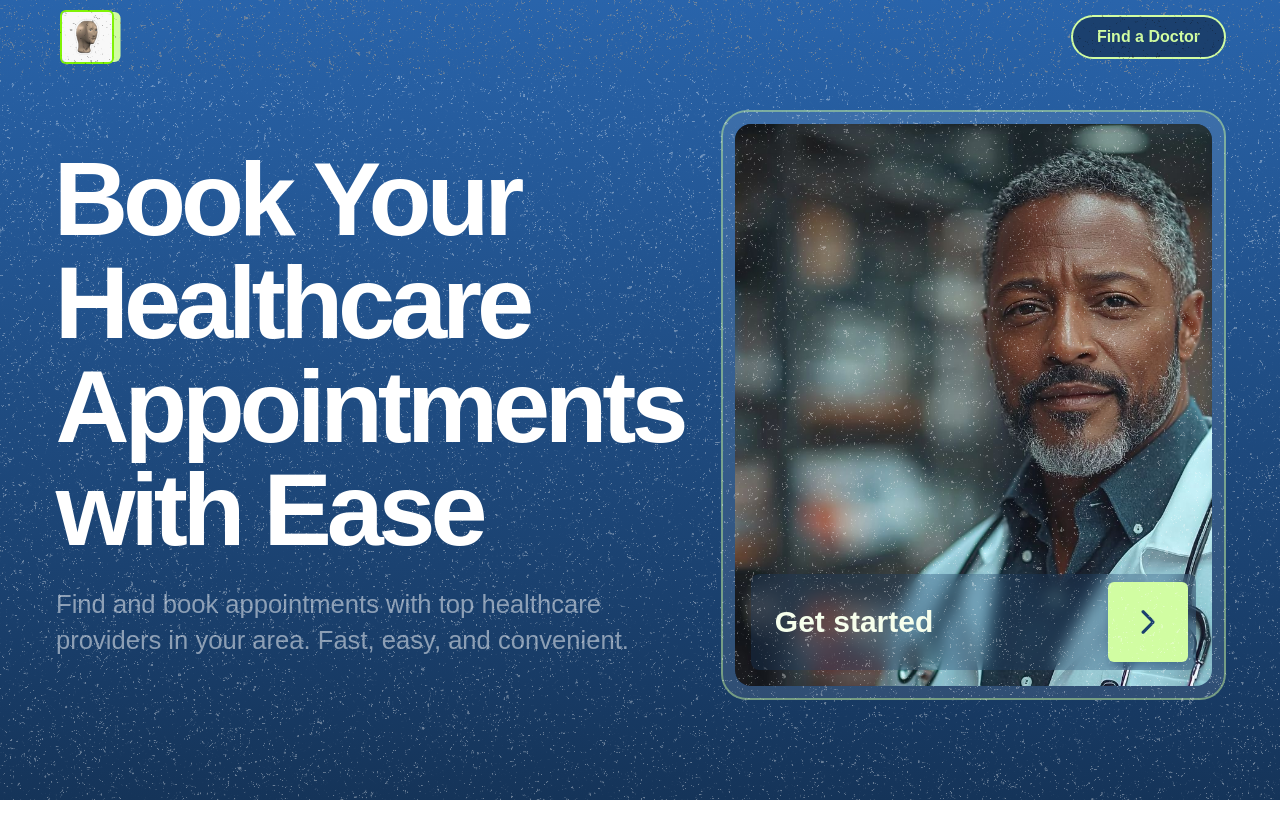
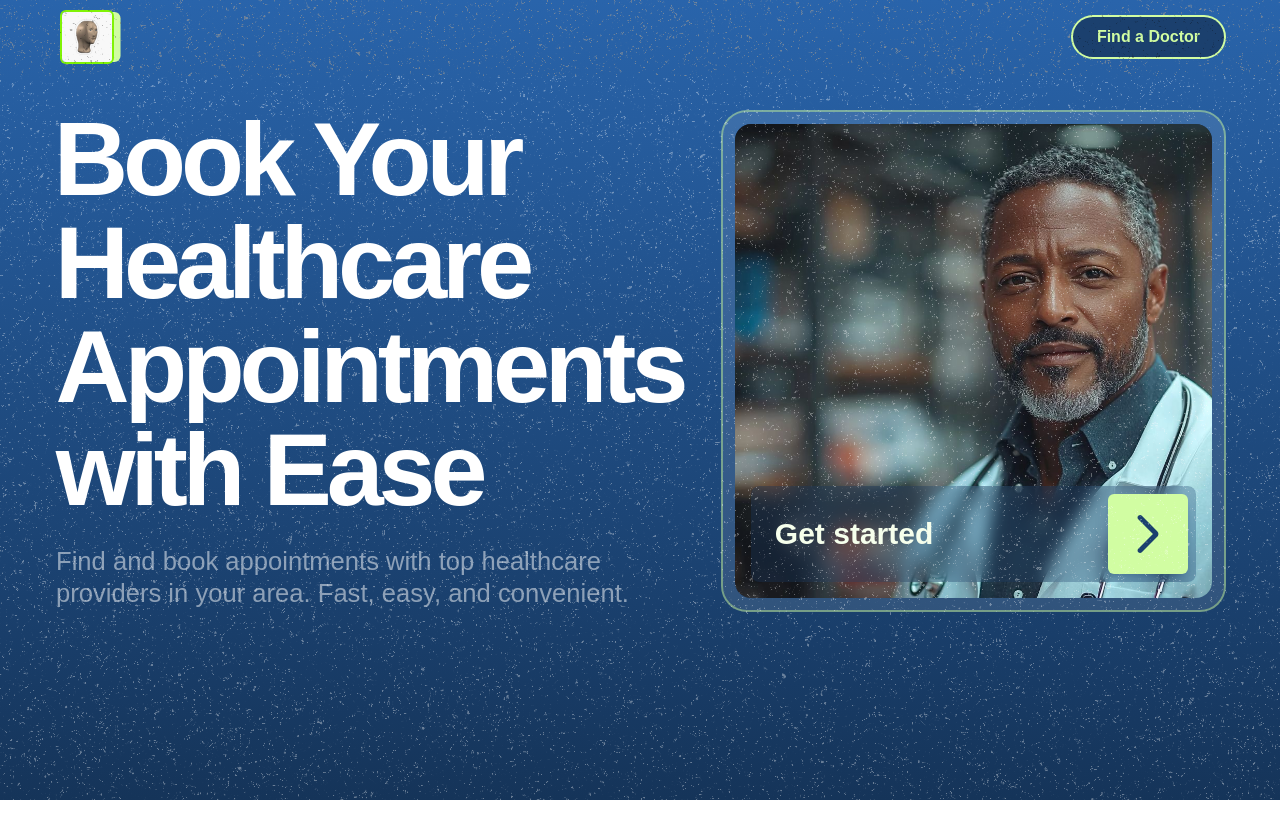
Before and after one commit to favourwright/michalis-heathcare, a Next.js app: page / in a window 1280 px wide. Shown: the top 838 px of the page. Built offline with nearby package versions, Linux system fonts and the light colour scheme.

Commit message:
feat: more hero section responsive

```diff
--- a/components/guest/sections/Hero.tsx
+++ b/components/guest/sections/Hero.tsx
@@ -37,14 +37,14 @@ const Hero = () => {
           gap-10 relative">
           <div
             data-hero-text
-            className="md:max-w-[80%] flex-1 py-10 self-center opacity-0
+            className="md:max-w-[80%] flex-1 self-center opacity-0
             relative z-10">
             <h1
               className="font-bold tracking-tighter text-clamp-xl
               text-white leading-none">
               Book Your Healthcare Appointments with Ease
             </h1>
-            <p className="max-w-[600px] text-white/50 text-clamp-xs mt-6 opacity-0">
+            <p className="max-w-[600px] text-white/50 text-clamp-xs mt-6 opacity-0 leading-tight">
               Find and book appointments with top healthcare providers in your area.
               Fast, easy, and convenient.
             </p>
@@ -82,9 +82,9 @@ const HeroImageSection = () => {
               text-mindaro-900 font-semibold shadow-lg shadow-yale-blue/30">
               <span>Get started</span>
               <span
-                className="h-20 w-20 rounded-md bg-mindaro text-yale-blue
+                className="h-10 md:h-20 w-10 md:w-20 rounded-md bg-mindaro text-yale-blue
                 flex items-center justify-center shadow-lg shadow-yale-blue/30">
-                <span>
+                <span className="md:text-5xl">
                   <Icon icon="material-symbols:arrow-forward-ios-rounded" />
                 </span>
               </span>
--- a/tailwind.config.ts
+++ b/tailwind.config.ts
@@ -64,7 +64,7 @@ export default {
   			'9xl': '96rem'
   		},
 			fontSize: {
-        'clamp-xl': 'clamp(4rem, 8vw, 12rem)',
+        'clamp-xl': 'clamp(3rem, 8vw, 12rem)',
         'clamp-xs': 'clamp(1rem, 2vw, 2rem)',
       },
   		keyframes: {
```
